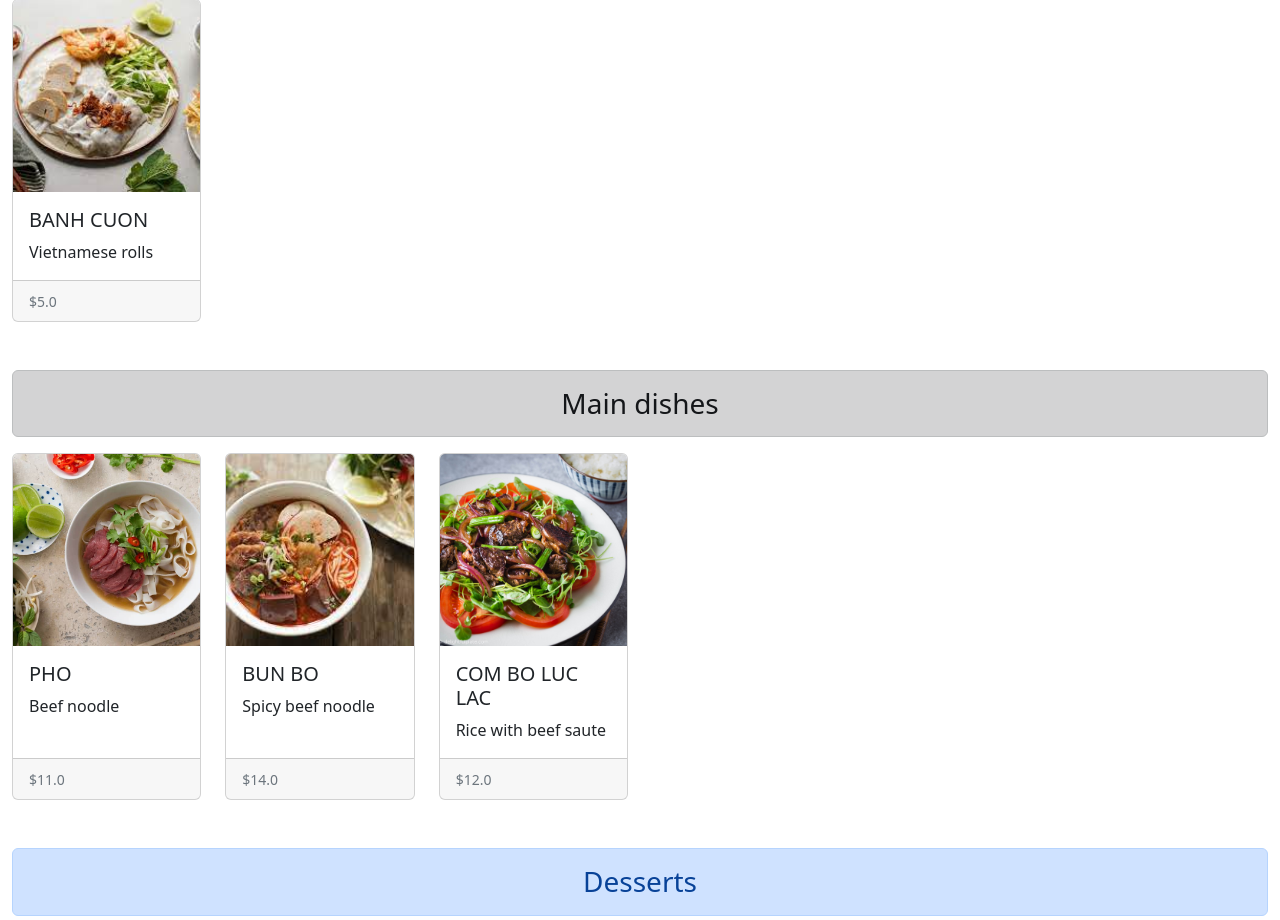
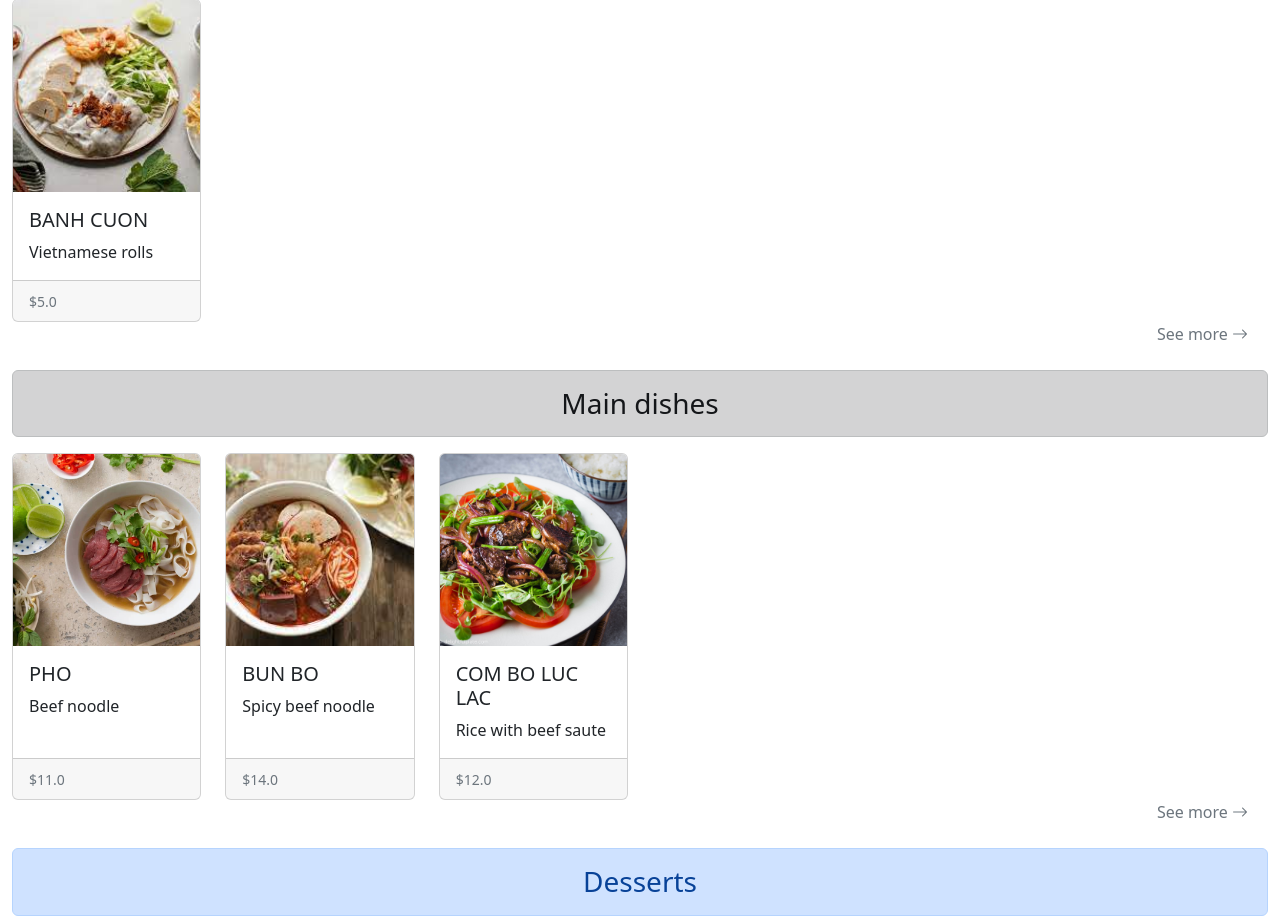
Before and after one commit to ZitaNguyen/FoodMarket, a Flask app: page / in a window 1280 px wide. Shown: the part 209-1129 px from the top of the page. Run offline with Flask 2, Linux system fonts and the light colour scheme; a user stored in the database is signed in; data comes from the database, SQL or seed files in the repository.

Commit message:
add see more button

```diff
--- a/static/styles.css
+++ b/static/styles.css
@@ -29,5 +29,11 @@ nav .navbar-brand .blue
     height: 5vw;
 }
 
+.button-see-more {
+    text-decoration: none;
+    float: right;
+    margin-right: 20px;
+}
+
 
 @import url("https://cdn.jsdelivr.net/npm/bootstrap-icons@1.8.3/font/bootstrap-icons.css");
--- a/templates/index.html
+++ b/templates/index.html
@@ -39,6 +39,10 @@
     {% endfor %}
   {% endif %}
 </div>
+{% if starters %}
+<!-- See more button -->
+<a class="link-secondary button-see-more" href="/starters">See more <i class="bi bi-arrow-right"></i></a>
+{% endif %}
 
 <!-- Main dish section -->
 <div class="alert alert-dark text-center h3 mt-5" role="alert">
@@ -74,6 +78,10 @@
     {% endfor %}
   {% endif %}
 </div>
+{% if main_dishes %}
+<!-- See more button -->
+<a class="link-secondary button-see-more" href="/main_dishes">See more <i class="bi bi-arrow-right"></i></a>
+{% endif %}
 
 <!-- Dessert section -->
 <div class="alert alert-primary text-center h3 mt-5" role="alert">
@@ -109,4 +117,8 @@
     {% endfor %}
   {% endif %}
 </div>
+{% if desserts %}
+<!-- See more button -->
+<a class="link-secondary button-see-more" href="/desserts">See more <i class="bi bi-arrow-right"></i></a>
+{% endif %}
 {% endblock %}
```
Also changed, not shown: 1 other file.
